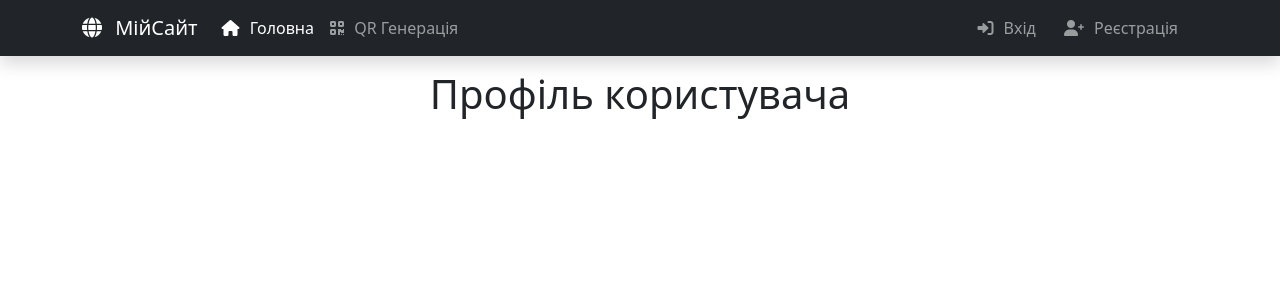
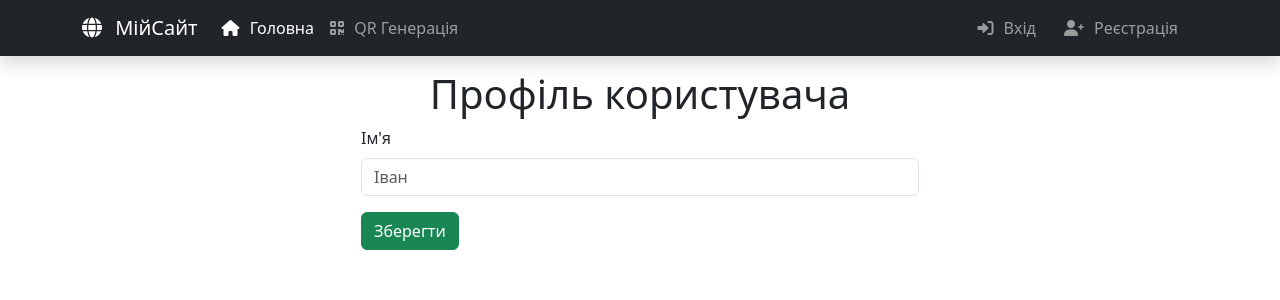
Before and after one commit to novakvova/React-NPR511, a React (Create React App) app in the folder my-boot/: page /profile in a window 1280 px wide. Shown: the top 300 px of the page. Built offline with nearby package versions, Linux system fonts and the light colour scheme.

Commit message:
Working is good form

```diff
--- a/my-boot/package.json
+++ b/my-boot/package.json
@@ -3,6 +3,7 @@
   "version": "0.1.0",
   "private": true,
   "dependencies": {
+    "@hookform/resolvers": "^3.3.4",
     "@testing-library/dom": "^10.4.1",
     "@testing-library/jest-dom": "^6.9.1",
     "@testing-library/react": "^16.3.2",
--- a/my-boot/src/pages/ProfilePage.js
+++ b/my-boot/src/pages/ProfilePage.js
@@ -1,4 +1,6 @@
-import { z } from "zod"; //імпортуємо Zod для валідації даних
+import { z } from "zod";
+import {useForm} from "react-hook-form";
+import {zodResolver} from "@hookform/resolvers/zod"; //імпортуємо Zod для валідації даних
 //zod - бібліотека для валідації даних на клієнті
 //react-hook-forms - для роботи з форами на клієнті
 
@@ -10,11 +12,51 @@ const profileSchema = z.object({
         .max(50, "Ім'я занадто довге"), //максимум скільки символів
 });
 
+//Поля, які будуть на формі
+const defaultValues = {
+    firstName: "",
+};
+
 const ProfilePage = () =>
 {
+
+    const {
+        register,
+        handleSubmit,
+        reset,
+        formState: { errors, isDirty },
+    } = useForm({
+        resolver: zodResolver(profileSchema),
+        defaultValues, //Це об'єкт, який описує нашу форму
+        mode: "onBlur",
+    }); // Налаштувати форму для роботи
+
+    const onSubmit = (data) => {
+        //Цей метод буде спрацьовувати, яколи дані у формі буть вірними
+        //Тобто валідні- через zod
+        console.log("Form Data:", data);
+    }
+
     return (
         <>
             <h1 className={"text-center"}>Профіль користувача</h1>
+
+            <div className="container mt-2">
+                <form className="col-md-6 offset-md-3">
+                    {/* ПІБ */}
+                    <div className="mb-3">
+                        <label htmlFor="firstName" className="form-label">Ім'я</label>
+                        <input
+                            type="text"
+                            className={`form-control`}
+                            id="firstName"
+                            placeholder="Іван"
+                        />
+                    </div>
+
+                    <button type="submit" className="btn btn-success">Зберегти</button>
+                </form>
+            </div>
         </>
     )
 }
```
